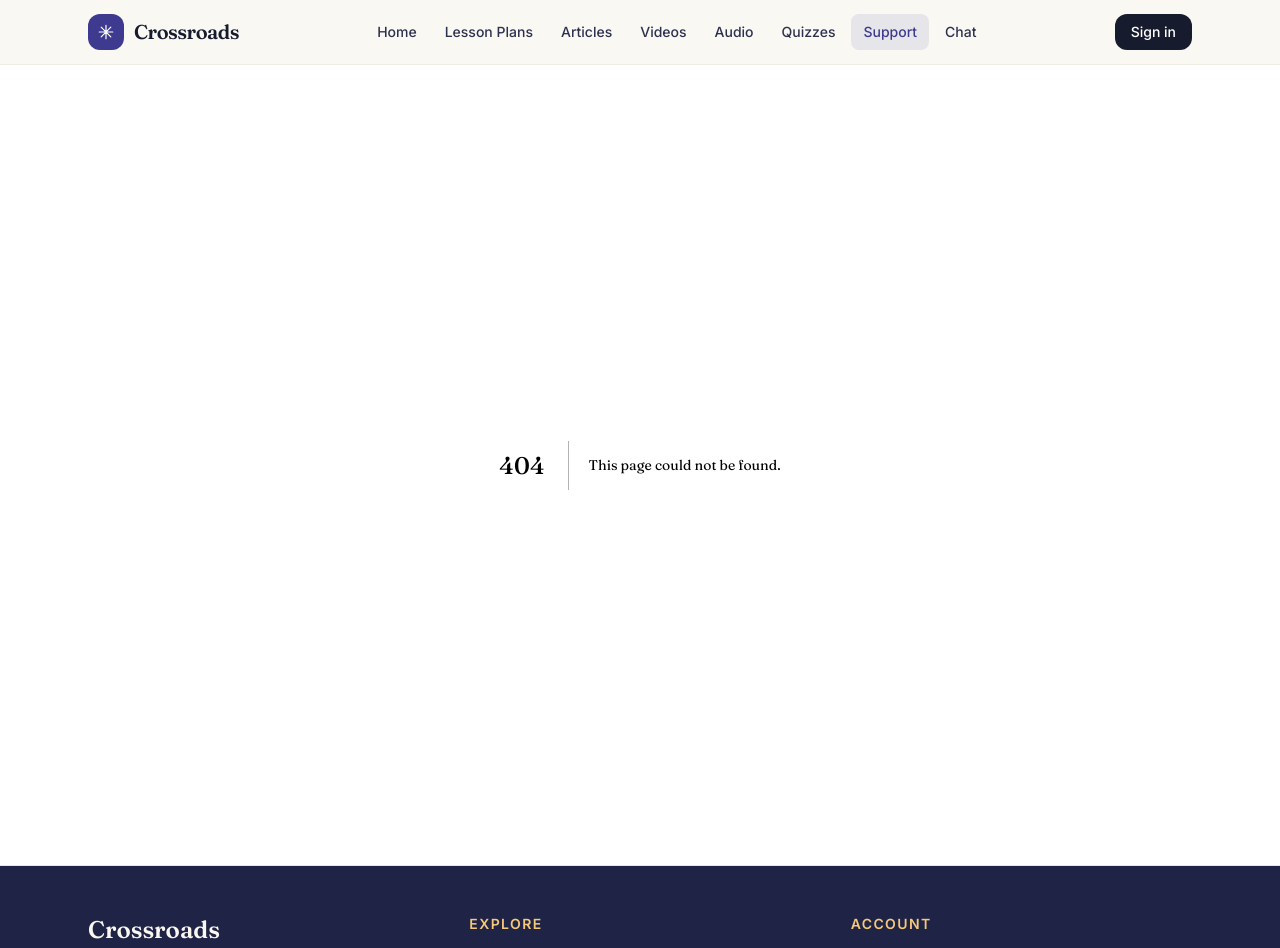
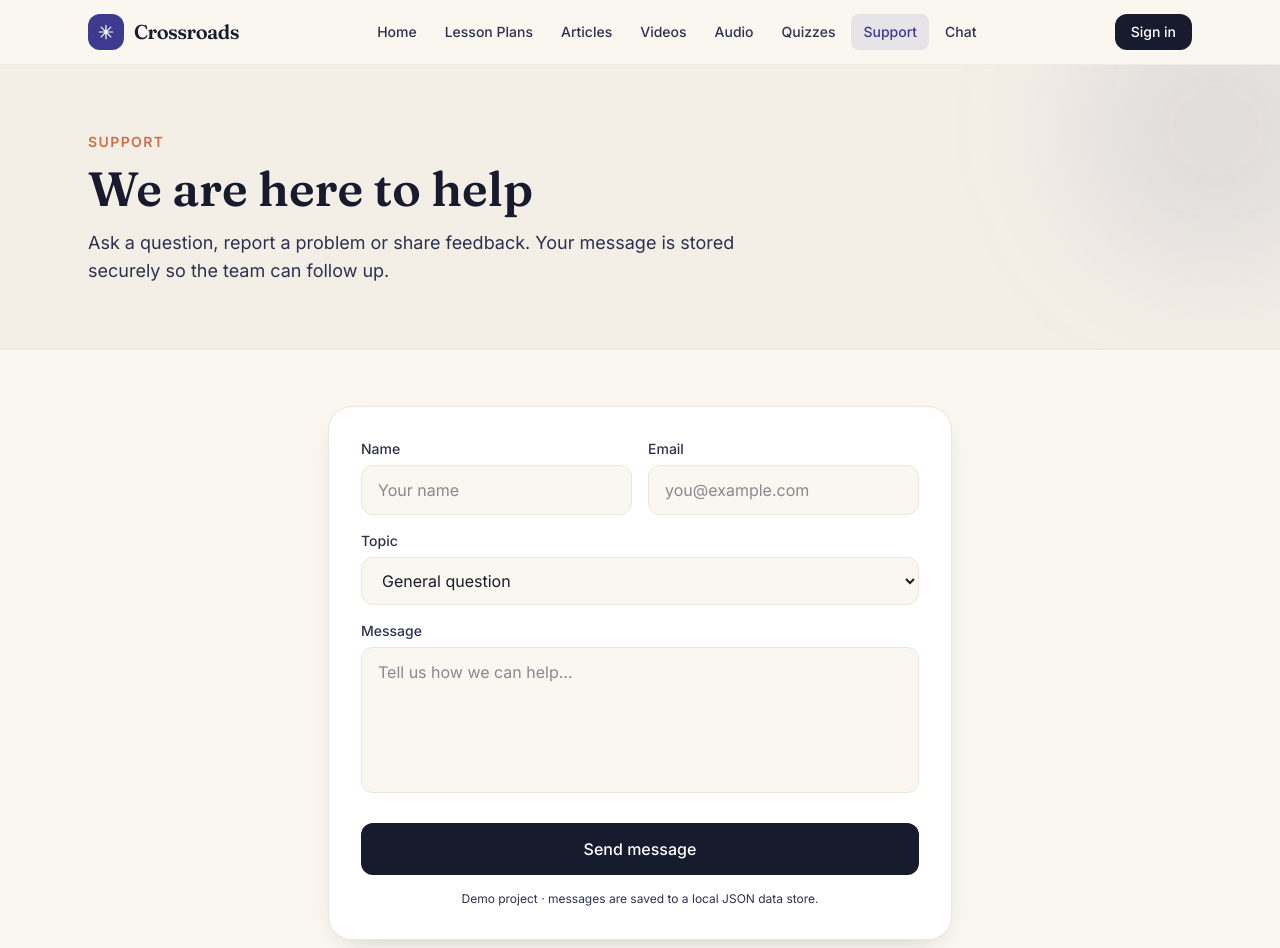
Before and after one commit to crossroads3/crossroads, a Next.js app: page /support in a window 1280 px wide. Before the commit this address had no page. Shown: the top 948 px of the page. Built offline with nearby package versions, Linux system fonts and the light colour scheme.

Commit message:
Create page.tsx

```diff
--- /dev/null
+++ b/app/support/page.tsx
@@ -0,0 +1,126 @@
+"use client";
+
+import { useState } from "react";
+import { PageHeader } from "@/components/PageHeader";
+
+const topics = ["General question", "Lesson plans", "Account help", "Technical issue", "Feedback"];
+
+export default function SupportPage() {
+  const [form, setForm] = useState({ name: "", email: "", topic: topics[0], message: "" });
+  const [status, setStatus] = useState<null | { kind: "ok" | "error"; text: string }>(null);
+  const [loading, setLoading] = useState(false);
+
+  const update = (key: keyof typeof form) => (e: React.ChangeEvent<HTMLInputElement | HTMLTextAreaElement | HTMLSelectElement>) =>
+    setForm((f) => ({ ...f, [key]: e.target.value }));
+
+  const submit = async (e: React.FormEvent) => {
+    e.preventDefault();
+    setStatus(null);
+    setLoading(true);
+    try {
+      const res = await fetch("/api/support", {
+        method: "POST",
+        headers: { "Content-Type": "application/json" },
+        body: JSON.stringify(form),
+      });
+      const data = await res.json();
+      if (!res.ok) {
+        setStatus({ kind: "error", text: data.error || "Something went wrong." });
+        return;
+      }
+      setStatus({ kind: "ok", text: "Thank you! Your message has been sent to the Crossroads team." });
+      setForm({ name: "", email: "", topic: topics[0], message: "" });
+    } catch {
+      setStatus({ kind: "error", text: "Network error. Please try again." });
+    } finally {
+      setLoading(false);
+    }
+  };
+
+  return (
+    <>
+      <PageHeader
+        eyebrow="Support"
+        title="We are here to help"
+        subtitle="Ask a question, report a problem or share feedback. Your message is stored securely so the team can follow up."
+      />
+
+      <section className="mx-auto max-w-2xl px-4 py-14 sm:px-6">
+        <form
+          onSubmit={submit}
+          className="rounded-3xl border border-mist bg-white p-8 shadow-card"
+        >
+          <div className="grid gap-4 sm:grid-cols-2">
+            <label className="block">
+              <span className="mb-1.5 block text-sm font-medium text-ink-soft">Name</span>
+              <input
+                required
+                value={form.name}
+                onChange={update("name")}
+                placeholder="Your name"
+                className="w-full rounded-xl border border-mist bg-cream px-4 py-3 text-ink outline-none transition focus:border-indigo focus:ring-2 focus:ring-indigo/20"
+              />
+            </label>
+            <label className="block">
+              <span className="mb-1.5 block text-sm font-medium text-ink-soft">Email</span>
+              <input
+                required
+                type="email"
+                value={form.email}
+                onChange={update("email")}
+                placeholder="you@example.com"
+                className="w-full rounded-xl border border-mist bg-cream px-4 py-3 text-ink outline-none transition focus:border-indigo focus:ring-2 focus:ring-indigo/20"
+              />
+            </label>
+          </div>
+
+          <label className="mt-4 block">
+            <span className="mb-1.5 block text-sm font-medium text-ink-soft">Topic</span>
+            <select
+              value={form.topic}
+              onChange={update("topic")}
+              className="w-full rounded-xl border border-mist bg-cream px-4 py-3 text-ink outline-none transition focus:border-indigo focus:ring-2 focus:ring-indigo/20"
+            >
+              {topics.map((t) => (
+                <option key={t}>{t}</option>
+              ))}
+            </select>
+          </label>
+
+          <label className="mt-4 block">
+            <span className="mb-1.5 block text-sm font-medium text-ink-soft">Message</span>
+            <textarea
+              required
+              rows={5}
+              value={form.message}
+              onChange={update("message")}
+              placeholder="Tell us how we can help…"
+              className="w-full resize-none rounded-xl border border-mist bg-cream px-4 py-3 text-ink outline-none transition focus:border-indigo focus:ring-2 focus:ring-indigo/20"
+            />
+          </label>
+
+          {status && (
+            <p
+              className={`mt-4 rounded-xl px-4 py-3 text-sm ${
+                status.kind === "ok" ? "bg-emerald-100 text-emerald-800" : "bg-red-100 text-red-800"
+              }`}
+            >
+              {status.text}
+            </p>
+          )}
+
+          <button
+            disabled={loading}
+            className="mt-6 w-full rounded-xl bg-ink px-6 py-3.5 font-medium text-white transition hover:bg-indigo disabled:opacity-60"
+          >
+            {loading ? "Sending…" : "Send message"}
+          </button>
+
+          <p className="mt-4 text-center text-xs text-ink-soft">
+            Demo project · messages are saved to a local JSON data store.
+          </p>
+        </form>
+      </section>
+    </>
+  );
+}
```
